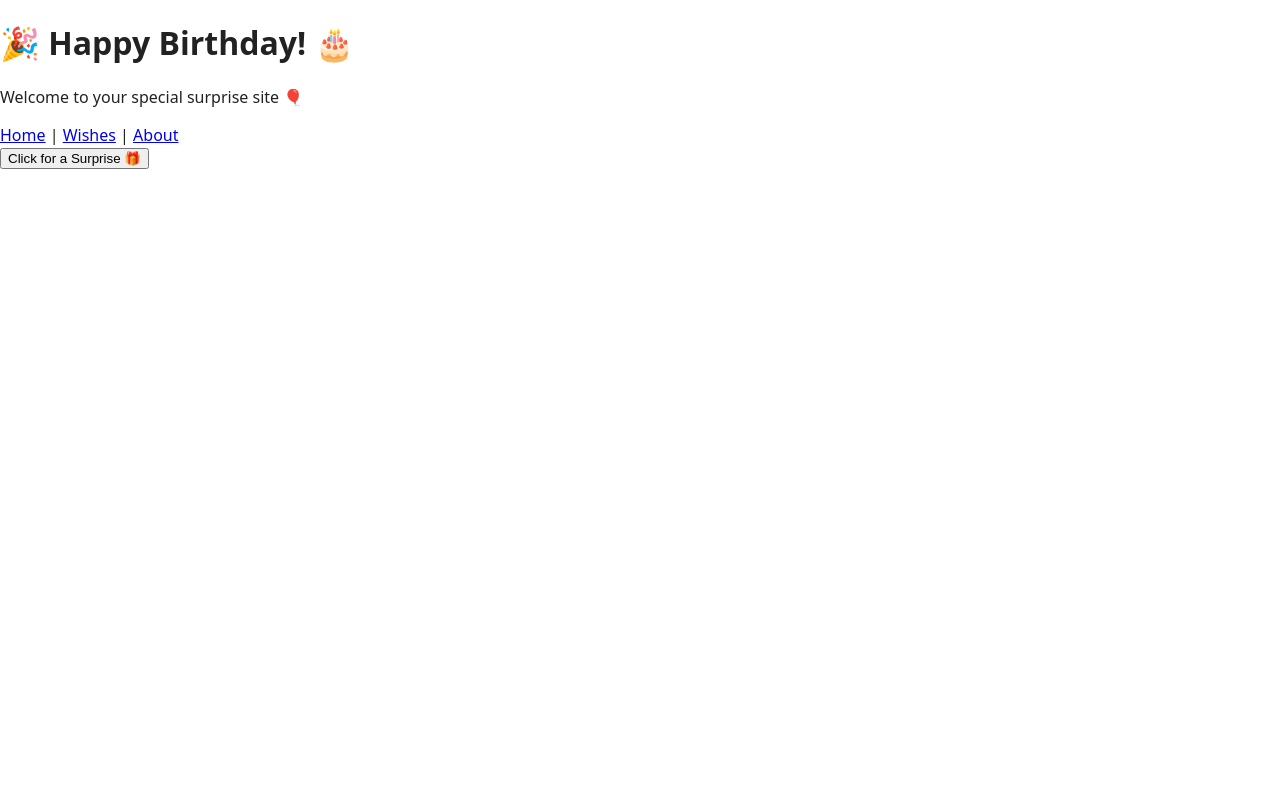
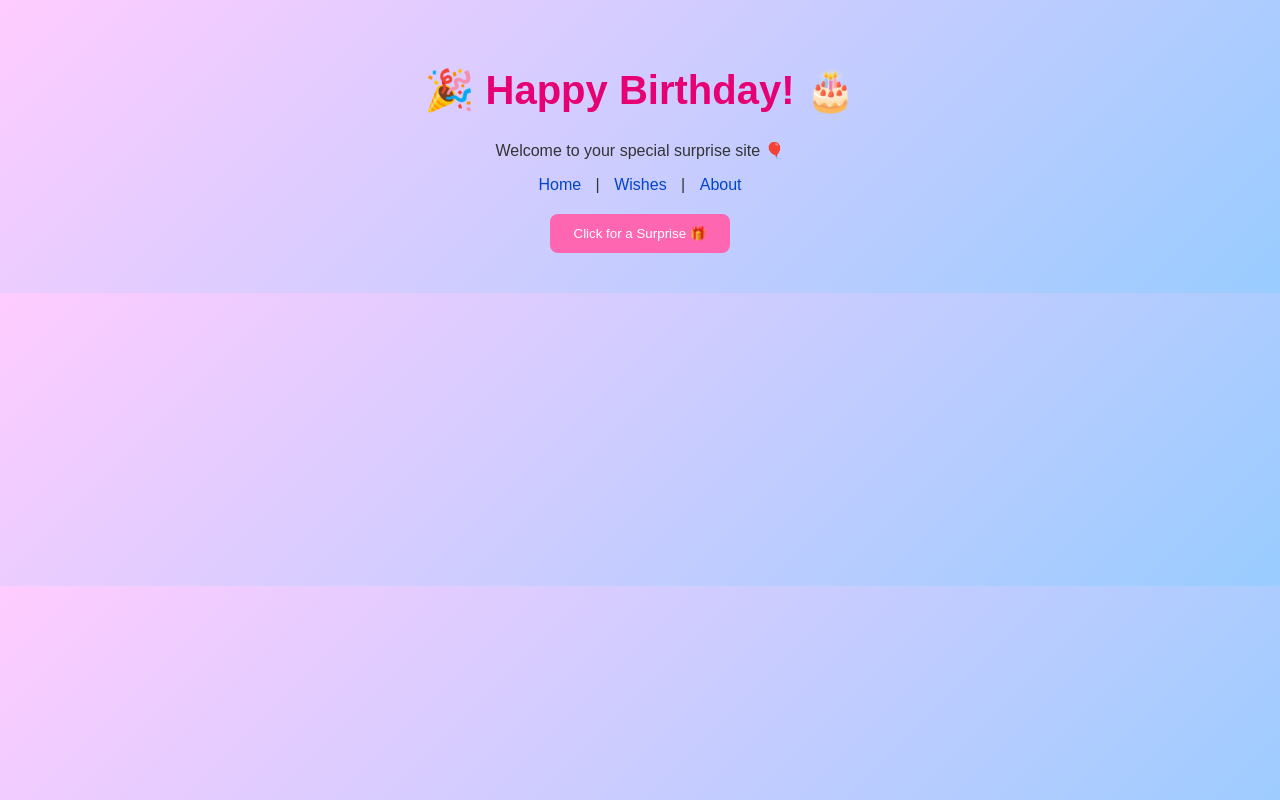
Before and after one commit to TarunRajput3201/happy-birthday-wish, a plain HTML site: page index.html in a window 1280 px wide. Drawn offline with Linux system fonts and the light colour scheme.

Commit message:
Revamp styles for body, headings, and buttons

```diff
--- a/style.css
+++ b/style.css
@@ -1,23 +1,29 @@
-<!-- FILE: styles.css -->
-:root{--bg:#fff7f3;--accent:#ff6b6b;--muted:#6b6b6b;--card:#ffffff}
-*{box-sizing:border-box}
-body{font-family:system-ui,-apple-system,Segoe UI,Roboto,'Helvetica Neue',Arial; margin:0; background:linear-gradient(180deg,var(--bg),#fff); color:#222}
-.site-header{background:transparent; padding:12px 20px}
-.nav{display:flex;align-items:center;justify-content:space-between;max-width:1000px;margin:0 auto}
-.brand{font-weight:700;text-decoration:none;color:var(--accent)}
-.nav-links a{margin-left:16px;text-decoration:none;color:var(--muted)}
-.hero{padding:56px 20px;text-align:center}
-.hero h1{font-size:clamp(28px,6vw,48px);margin:0 0 8px}
-.lead{color:var(--muted);margin-bottom:18px}
-.controls{display:flex;gap:10px;justify-content:center;flex-wrap:wrap;margin-bottom:18px}
-.controls input{padding:10px;border-radius:8px;border:1px solid #eee;min-width:180px}
-.btn{display:inline-block;padding:10px 14px;border-radius:10px;text-decoration:none;background:var(--accent);color:#fff}
-.card{max-width:720px;margin:18px auto;padding:14px;border-radius:12px;background:var(--card);box-shadow:0 6px 18px rgba(0,0,0,0.06)}
-.container{max-width:900px;margin:36px auto;padding:0 20px}
-.wishes-list{list-style:disc;padding-left:20px}
-.actions{margin-top:18px;display:flex;gap:10px;align-items:center}
-.footer{text-align:center;padding:18px 10px;color:var(--muted);font-size:14px}
-#confettiArea{position:fixed;left:0;top:0;right:0;bottom:0;pointer-events:none;overflow:hidden}
-.balloon{position:absolute;width:28px;height:40px;border-radius:50%;opacity:0.9}
+body {
+  text-align: center;
+  font-family: Arial, sans-serif;
+  background: linear-gradient(135deg, #ffccff, #99ccff);
+  color: #333;
+  margin: 0;
+  padding: 40px;
+}
 
-@media (min-width:700px){.nav-links a{margin-left:24px}}
+h1 {
+  font-size: 2.5rem;
+  color: #e60073;
+}
+
+nav a {
+  text-decoration: none;
+  color: #0044cc;
+  margin: 0 10px;
+}
+
+button {
+  background-color: #ff66b2;
+  border: none;
+  color: white;
+  padding: 12px 24px;
+  margin-top: 20px;
+  border-radius: 8px;
+  cursor: pointer;
+}
```
